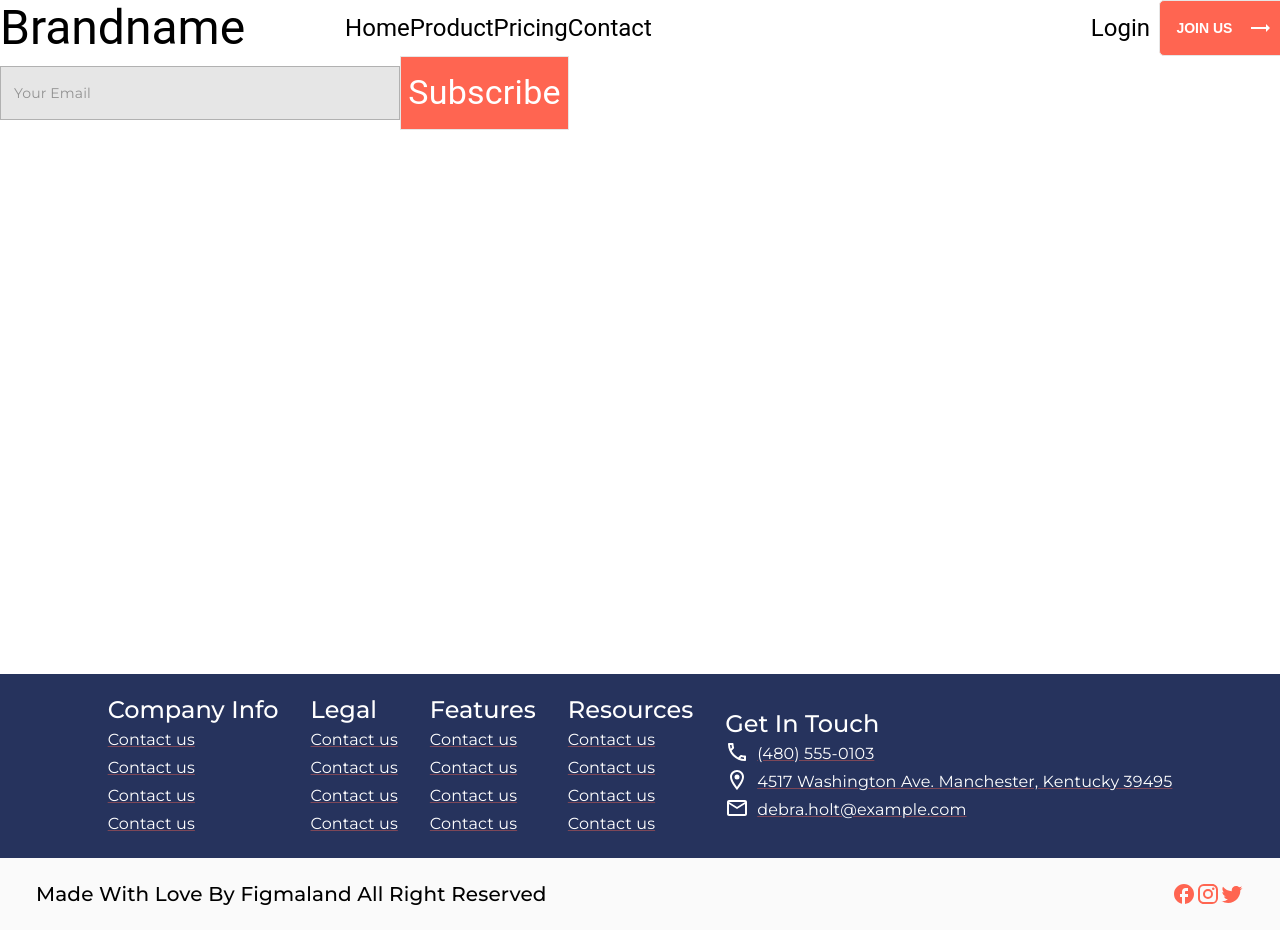
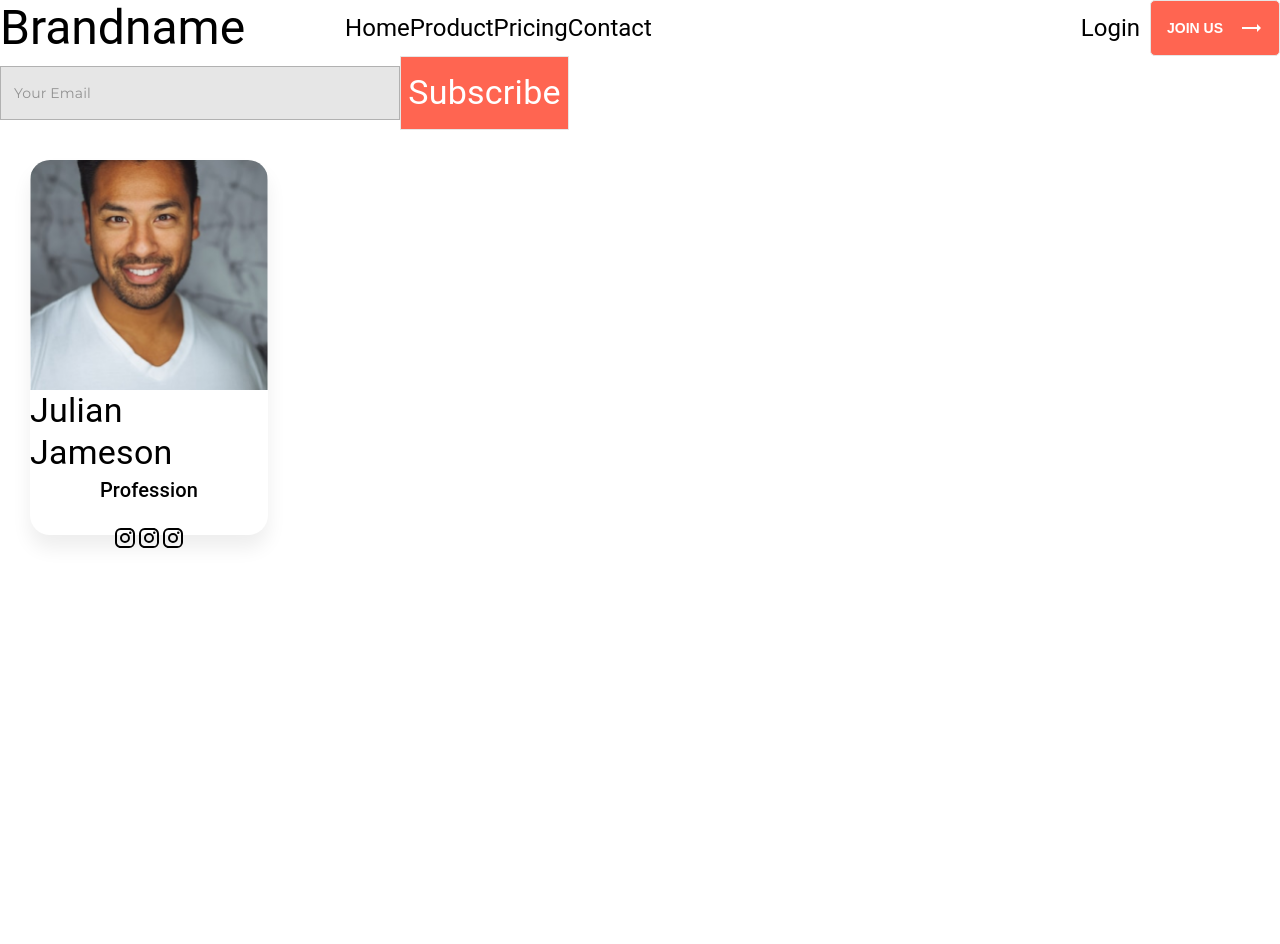
Before and after one commit to kaleem-uet/SchoolLayal, a React (Vite) app: page / in a window 1280 px wide. Shown: the top 944 px of the page. Built offline with nearby package versions, Linux system fonts and the light colour scheme.

Commit message:
footer changed

```diff
--- a/src/App.jsx
+++ b/src/App.jsx
@@ -3,12 +3,18 @@ import { styled, Typography } from '@mui/material'
 import Footer from './Components/Footer/Footer'
 import AppBar from './Common/Header/AppBar'
 import NavBar from './Common/Header/NavBar'
+import CourcesCard from './Common/Courses/CourcesCard'
 function App() {
   return (
     <>
 
         <NavBar/>
        <AppBar/>
+
+        <div style={{margin:30}}>
+              <CourcesCard/>
+        </div>
+
        <Footer/>
     </>
   )
--- a/src/Common/Courses/CourcesCard.jsx
+++ b/src/Common/Courses/CourcesCard.jsx
@@ -0,0 +1,46 @@
+import { Stack, styled, Typography } from "@mui/material";
+import React from "react";
+import user from "../../assets/user.png";
+import InstagramIcon from '@mui/icons-material/Instagram';
+function CourcesCard() {
+  return (
+    <CardWrapper>
+      <img
+        src={user}
+        style={{
+          width: "100%",
+          borderTopLeftRadius: 20,
+          borderTopRightRadius: 20,
+          height: 231,
+          objectFit: "cover",
+        }}
+      />
+      <Typography variant="h4">Julian Jameson</Typography>
+      <Typography variant="h6">Profession</Typography>
+
+        <div style={{marginTop:20}}>
+            <Stack direction={"row"}>
+              <InstagramIcon/>
+              <InstagramIcon/>
+
+
+              <InstagramIcon/>
+
+            </Stack>
+        </div>
+
+    </CardWrapper>
+  );
+}
+
+const CardWrapper = styled("div")(({ theme }) => ({
+  width: "238px",
+  height: "375px",
+  display:"flex",
+  alignItems:"center",
+  flexDirection:"column",
+  backgroundColor: "#FFFFFF",
+  boxShadow: "0px 13px 19px rgba(0, 0, 0, 0.07)",
+  borderRadius: 20,
+}));
+export default CourcesCard;
--- a/src/Common/Header/NavBar.jsx
+++ b/src/Common/Header/NavBar.jsx
@@ -1,4 +1,4 @@
-import { Box, IconButton, Typography ,Stack} from "@mui/material";
+import { Box, IconButton, Typography, Stack } from "@mui/material";
 import React from "react";
 import { BtnWrapper } from "../Wrapper/Wrapper";
 import TrendingFlatIcon from "@mui/icons-material/TrendingFlat";
@@ -12,22 +12,25 @@ function NavBar() {
         justifyContent: "space-between",
       }}
     >
-      <Stack direction="row"
-          sx={{ display: "flex",
-            flexDirection: "row",
-            alignItems: "center",
-            width:"50%",
-            }}>
-        <Typography variant="h3" >Brandname</Typography>
+      <Stack
+        direction="row"
+        sx={{
+          display: "flex",
+          flexDirection: "row",
+          alignItems: "center",
+          width: "50%",
+        }}
+      >
+        <Typography variant="h3">Brandname</Typography>
 
         <div
           style={{
-            marginLeft:100,
+            marginLeft: 100,
             display: "flex",
             flexDirection: "row",
             alignItems: "center",
-            width:"60%",
-            justifyContent:"space-between"
+            width: "60%",
+            justifyContent: "space-between",
           }}
         >
           <Typography variant="h5">Home</Typography>
@@ -37,18 +40,16 @@ function NavBar() {
         </div>
       </Stack>
 
-      <Stack direction='row' sx={{
-        display:"flex",
-        alignItems:"center",
-
-      }}>
-      <div style={{marginRight:'5%',cursor:"pointer"}}>
-      <Typography variant="h5">
-        Login
-      </Typography>
-      </div>
-
-
+      <Stack
+        direction="row"
+        sx={{
+          display: "flex",
+          alignItems: "center",
+        }}
+      >
+        <div style={{ marginRight: "10px", cursor: "pointer" }}>
+          <Typography variant="h5">Login</Typography>
+        </div>
 
         <IconButton
           style={{
```
Also changed, not shown: src/assets/user.png (added).
